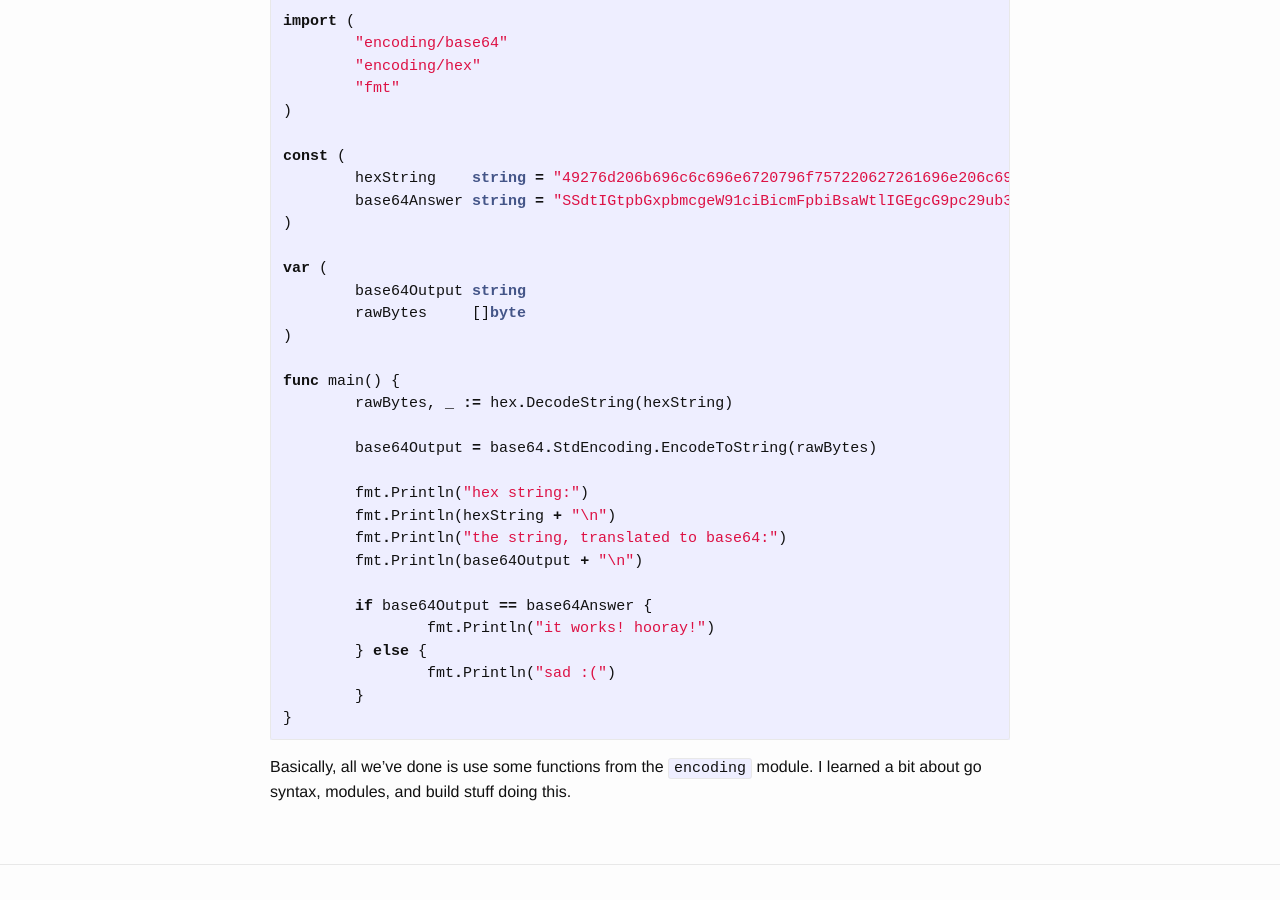
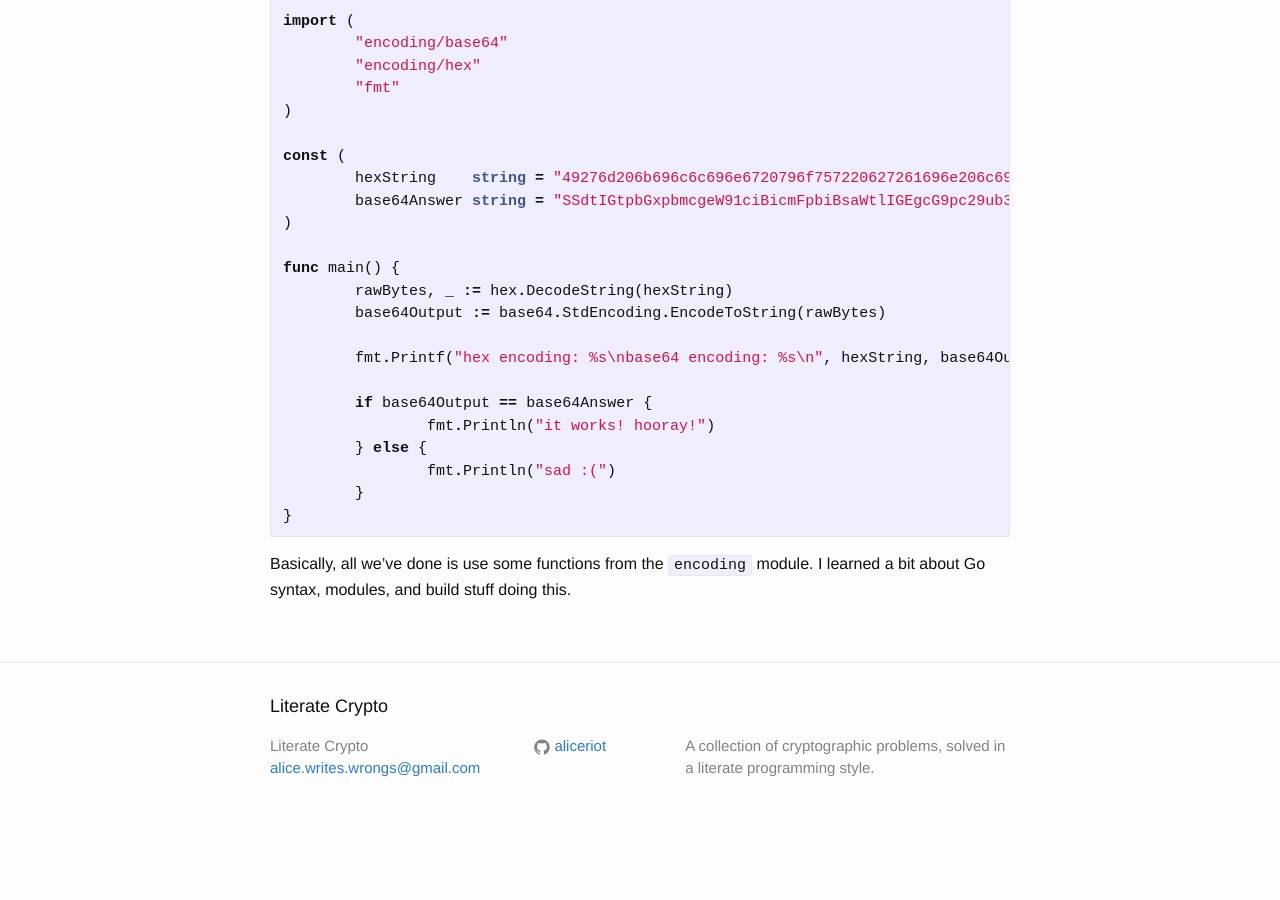
Before and after one commit to alicewriteswrongs/site, a Jekyll site: the page built from _matasano/ex01.md, in a window 1280 px wide and 900 px high, scrolled down 494 px. Built offline with Jekyll 4.4.1, drawn with Linux system fonts in a browser that asks for light colours; after the commit the page ends 1334 px from its top, so only the background shows below that.

Commit message:
updating formatting on the matasano problems

```diff
--- a/_matasano/ex01.md
+++ b/_matasano/ex01.md
@@ -38,20 +38,11 @@
 	base64Answer string = "SSdtIGtpbGxpbmcgeW91ciBicmFpbiBsaWtlIGEgcG9pc29ub3VzIG11c2hyb29t"
 )
 
-var (
-	base64Output string
-	rawBytes     []byte
-)
-
 func main() {
 	rawBytes, _ := hex.DecodeString(hexString)
+	base64Output := base64.StdEncoding.EncodeToString(rawBytes)
 
-	base64Output = base64.StdEncoding.EncodeToString(rawBytes)
-
-	fmt.Println("hex string:")
-	fmt.Println(hexString + "\n")
-	fmt.Println("the string, translated to base64:")
-	fmt.Println(base64Output + "\n")
+	fmt.Printf("hex encoding: %s\nbase64 encoding: %s\n", hexString, base64Output)
 
 	if base64Output == base64Answer {
 		fmt.Println("it works! hooray!")
@@ -63,4 +54,4 @@
 
 
 Basically, all we've done is use some functions from the `encoding` module.
-I learned a bit about go syntax, modules, and build stuff doing this.
+I learned a bit about Go syntax, modules, and build stuff doing this.
```
Also changed, not shown: _matasano/ex02.md (+4 -5 lines), _matasano/ex03.md (+3 -14 lines).
